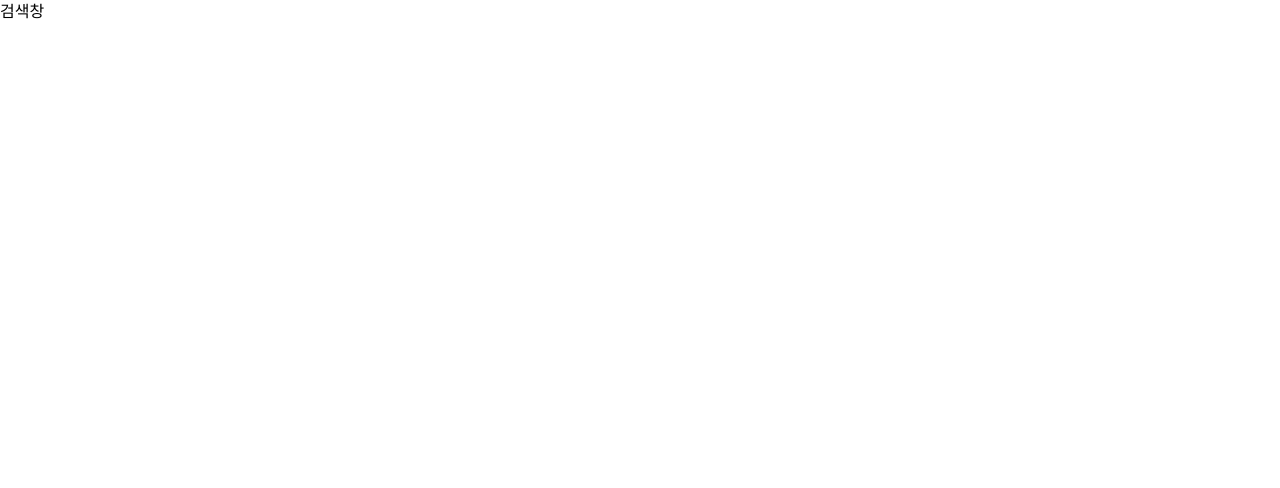
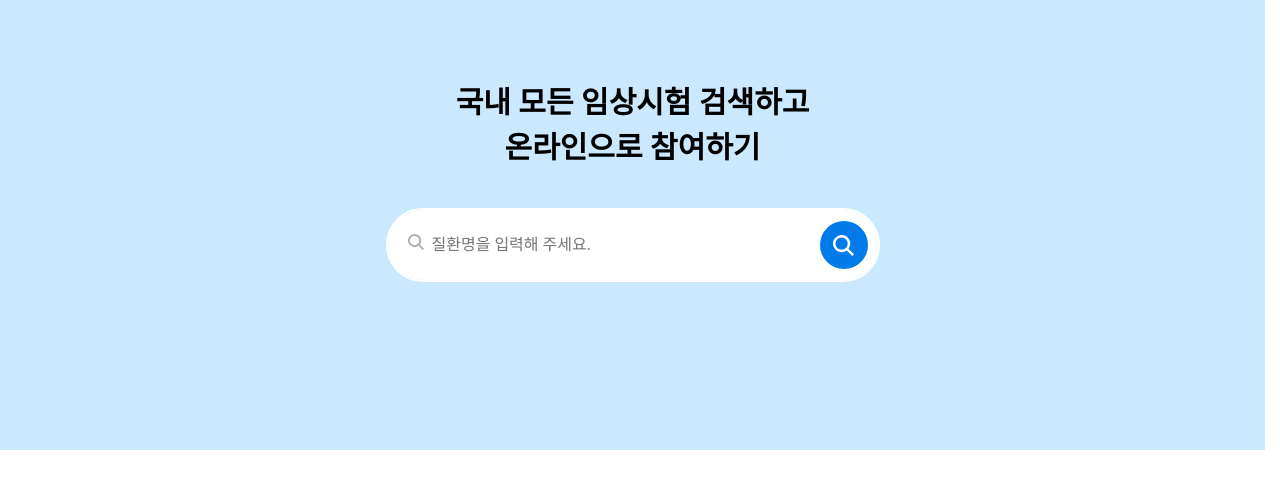
Before and after one commit to sonmansu/pre-onboarding-11th-4, a React (Create React App) app: page / in a window 1280 px wide. Shown: the top 488 px of the page. Built offline with nearby package versions, Linux system fonts and the light colour scheme.

Commit message:
[feat] 드롭다운에 추천 검색어 뜨도록 함

```diff
--- a/src/components/Search.tsx
+++ b/src/components/Search.tsx
@@ -2,6 +2,9 @@ import React, { useRef, useState } from 'react';
 import { searchAPI } from '../apis/search';
 import { ReactComponent as SearchIcon } from '../assets/search.svg';
 import { Sick } from '../utils/types';
+import { styled } from 'styled-components';
+import { COLOR } from '../utils/styles';
+import SearchDropdown from './SearchDropdown';
 
 const EXPIRE_TIME = 20 * 1000;
 
@@ -10,14 +13,18 @@ const isEmptyObject = (obj: object): boolean => {
 };
 
 export default function Search() {
+  const [isDropdownOpen, setIsDropdownOpen] = useState(false);
+  const [input, setInput] = useState('');
   const [recommends, setRecommends] = useState<Sick[]>([]);
+  const [selectedIdx, setSelectedIdx] = useState(-1);
+
   const cache = useRef<{ [key: string]: Sick[] }>({});
-  const [selectedIdx, setSelectedIdx] = useState(-1);
 
   const handleChangeInput = async (
     event: React.ChangeEvent<HTMLInputElement>,
   ) => {
     const input = event.currentTarget.value;
+    setInput(input);
     setSelectedIdx(-1);
     if (input === '') {
       setRecommends([]);
@@ -51,6 +58,11 @@ export default function Search() {
     }
   };
 
+  const handleOpenDropdown = () => {
+    setIsDropdownOpen(true);
+    setSelectedIdx(-1);
+  };
+
   const handleKeyDown = (event: React.KeyboardEvent<HTMLInputElement>) => {
     if (event.nativeEvent.isComposing) return;
 
@@ -82,29 +94,99 @@ export default function Search() {
   };
 
   return (
-    <div>
-      검색창
-      <input
-        className='border-2  border-solid border-cyan-600'
-        type='text'
-        onChange={handleChangeInput}
-        onKeyDown={handleKeyDown}
-      />
-      <ul>
-        {recommends.map(({ sickCd, sickNm }, idx) => (
-          <li
-            key={sickCd}
-            className={`flex items-center hover:bg-slate-300 p-2 ${
-              idx === selectedIdx ? 'bg-slate-300' : ''
-            }`}
-          >
-            <div className='w-4'>
-              <SearchIcon />
-            </div>
-            <span className='ml-2 text-sm'>{sickNm}</span>
-          </li>
-        ))}
-      </ul>
-    </div>
+    <Wrap>
+      <Title>
+        국내 모든 임상시험 검색하고
+        <br />
+        온라인으로 참여하기
+      </Title>
+      <SearchWrap $isFocused={isDropdownOpen}>
+        {input.length === 0 && (
+          <SearchIconWrap>
+            <SearchIcon fill='#A7AFB7' />
+          </SearchIconWrap>
+        )}
+        <Input
+          type='search'
+          value={input}
+          placeholder='      질환명을 입력해 주세요.'
+          onChange={handleChangeInput}
+          onKeyDown={handleKeyDown}
+          onFocus={handleOpenDropdown}
+        />
+        <SearchBtn>
+          <SearchIcon width={21} height={21} fill='white' />
+        </SearchBtn>
+        {
+          <SearchDropdown
+            suggestions={recommends}
+            isOpen={isDropdownOpen}
+            searchKeyword={input}
+            onClose={() => setIsDropdownOpen(false)}
+            setInput={setInput}
+            selectedIdx={selectedIdx}
+          />
+        }
+      </SearchWrap>
+    </Wrap>
   );
 }
+
+const Wrap = styled.div`
+  height: 450px;
+  padding-top: 80px;
+  background-color: #cae9ff;
+`;
+
+const Title = styled.h1`
+  margin-bottom: 40px;
+
+  font-size: 30px;
+  font-weight: 700;
+  text-align: center;
+`;
+
+const SearchWrap = styled.div<{ $isFocused: boolean }>`
+  display: flex;
+  align-items: center;
+
+  position: relative;
+
+  margin: auto;
+  width: 490px;
+  height: 70px;
+  padding-left: 20px;
+  padding-right: 10px;
+  border-radius: 42px;
+
+  background-color: white;
+  outline: 2px solid ${({ $isFocused }) => ($isFocused ? COLOR.blue : 'white')};
+`;
+
+const SearchIconWrap = styled.div`
+  position: absolute;
+`;
+
+const Input = styled.input`
+  flex: 1;
+
+  padding: 20px 10px 20px 0px;
+
+  &:focus-visible {
+    outline: none;
+  }
+`;
+
+const SearchBtn = styled.button`
+  display: flex;
+  justify-content: center;
+  align-items: center;
+
+  width: 48px;
+  height: 48px;
+  margin-left: 10px;
+
+  border-radius: 50%;
+
+  background-color: ${COLOR.blue};
+`;
--- /dev/null
+++ b/src/components/SearchDropdown.tsx
@@ -0,0 +1,113 @@
+import React, { useEffect, useRef } from 'react';
+import styled, { css } from 'styled-components';
+import { Sick } from '../utils/types';
+import { ReactComponent as SearchIcon } from '../assets/search.svg';
+import { COLOR } from '../utils/styles';
+
+interface ModalProps {
+  isOpen: boolean;
+  onClose: () => void;
+  searchKeyword: string;
+  suggestions: Sick[];
+  selectedIdx: number;
+  setInput: any;
+}
+
+export default function SearchDropdown({
+  isOpen,
+  onClose,
+  searchKeyword,
+  selectedIdx,
+  suggestions,
+  setInput,
+}: ModalProps) {
+  const dropdownRef = useRef<HTMLDivElement>(null);
+
+  const handleSetInput = (text: string) => {
+    setInput(text);
+    onClose();
+  };
+
+  const handleClickOutside = (e: MouseEvent) => {
+    if (
+      dropdownRef.current &&
+      !dropdownRef.current.contains(e.target as Node)
+    ) {
+      onClose();
+    }
+  };
+
+  useEffect(() => {
+    if (isOpen) {
+      document.addEventListener('mousedown', handleClickOutside);
+    } else {
+      document.removeEventListener('mousedown', handleClickOutside);
+    }
+
+    return () => {
+      document.removeEventListener('mousedown', handleClickOutside);
+    };
+  }, [isOpen, onClose]);
+
+  return isOpen ? (
+    <Wrap ref={dropdownRef}>
+      <SearchItemWrap>
+        <SearchIcon fill={COLOR.gray300} />
+        <SearchText>{searchKeyword}</SearchText>
+      </SearchItemWrap>
+      <RecommendText>추천 검색어</RecommendText>
+      <ul>
+        {suggestions?.map(({ sickCd, sickNm }, idx) => (
+          <SearchItemWrap
+            onClick={() => handleSetInput(sickNm)}
+            as='li'
+            key={sickCd}
+            $isActive={idx === selectedIdx}
+          >
+            <SearchIcon fill={COLOR.gray300} />
+            <SearchText>{sickNm}</SearchText>
+          </SearchItemWrap>
+        ))}
+      </ul>
+    </Wrap>
+  ) : null;
+}
+
+const Wrap = styled.div`
+  position: absolute;
+  top: 80px;
+  left: 0px;
+
+  width: 490px;
+  padding: 20px 0 10px 0;
+
+  background-color: white;
+  border-radius: 10px;
+`;
+
+const RecommendText = styled.p`
+  font-size: 15px;
+  padding: 5px 20px;
+`;
+
+const SearchItemWrap = styled.div<{ $isActive?: boolean }>`
+  display: flex;
+  align-items: center;
+
+  padding: 7px 20px;
+
+  ${({ $isActive }) =>
+    $isActive &&
+    css`
+      background-color: ${COLOR.gray100};
+    `}
+
+  &:hover {
+    background-color: ${COLOR.gray100};
+  }
+`;
+
+const SearchText = styled.span`
+  margin-left: 10px;
+  font-size: 16px;
+`;
--- /dev/null
+++ b/src/utils/styles.ts
@@ -0,0 +1,5 @@
+export const COLOR = {
+  blue: '#017BE9',
+  gray300: '#A7AFB7',
+  gray100: '#f8f9fa',
+} as const;
```
Also changed, not shown: src/assets/search.svg.
